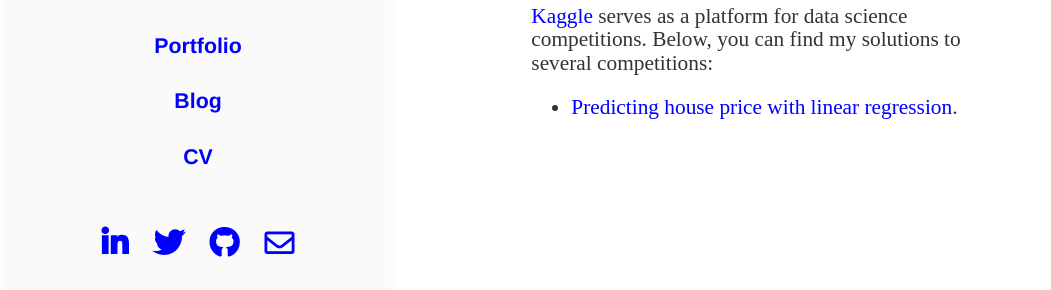
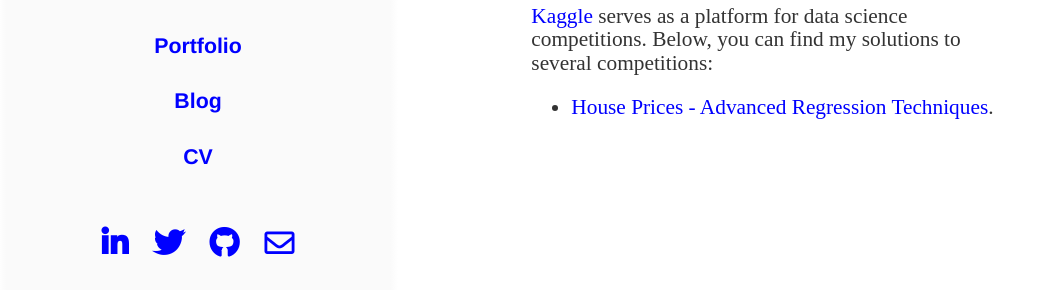
Before and after one commit to jpconher/jpconher.github.io, a Jekyll site: the page built from portfolio/index.md, in a window 1280 px wide. Shown: the part 549-839 px from the top of the page, without its empty margins (130-1181 px from the left). Built offline with Jekyll 4.4.1, drawn with Linux system fonts in a browser that asks for light colours; nearby versions of some CDN libraries.

Commit message:
Update index.md

```diff
--- a/portfolio/index.md
+++ b/portfolio/index.md
@@ -21,4 +21,4 @@ Here are some projects I've worked on over the years. The topics vary, reflectin
 
 <a href="https://www.kaggle.com/" target="_blank">Kaggle</a> serves as a platform for data science competitions. Below, you can find my solutions to several competitions:
 
-- [Predicting house price with linear regression](https://www.kaggle.com/code/juanconher/predicting-house-price-with-linear-regression).
+- [House Prices - Advanced Regression Techniques](https://www.kaggle.com/code/juanconher/predicting-house-price-with-linear-regression).
```
